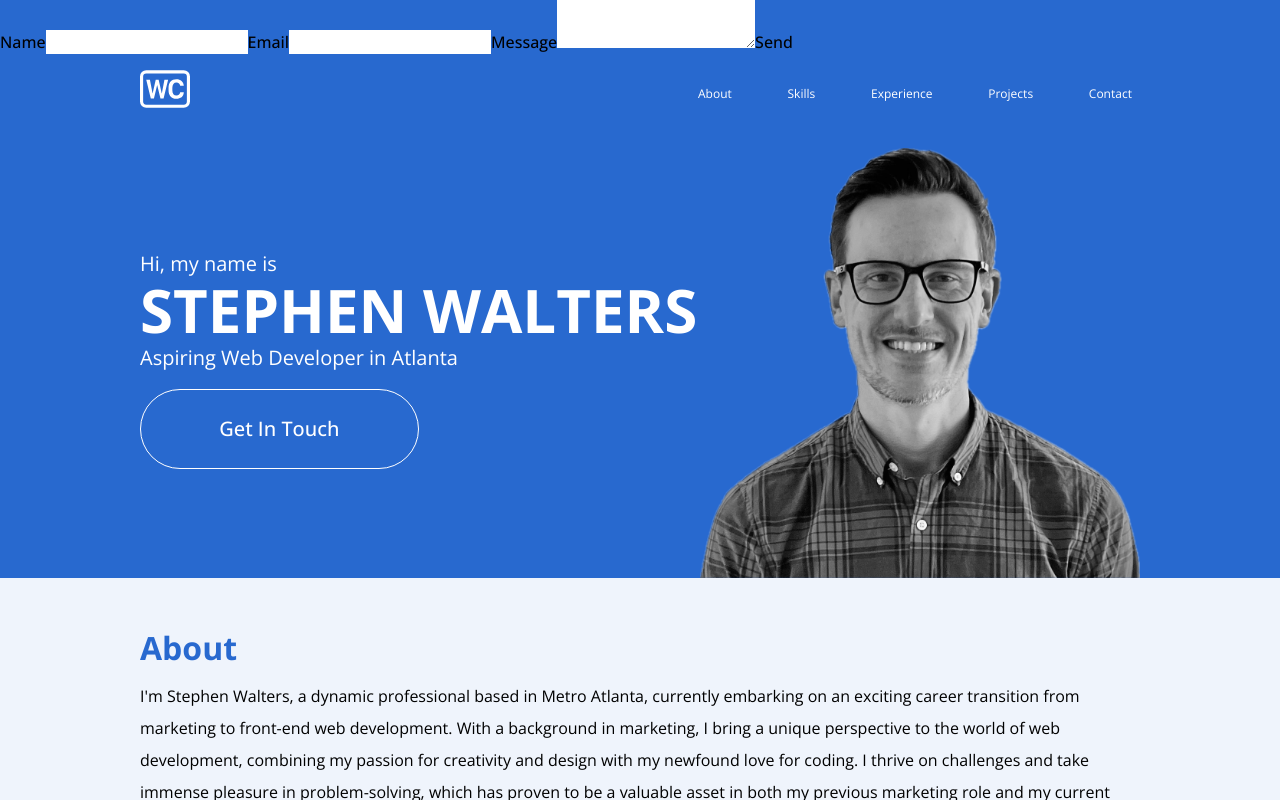
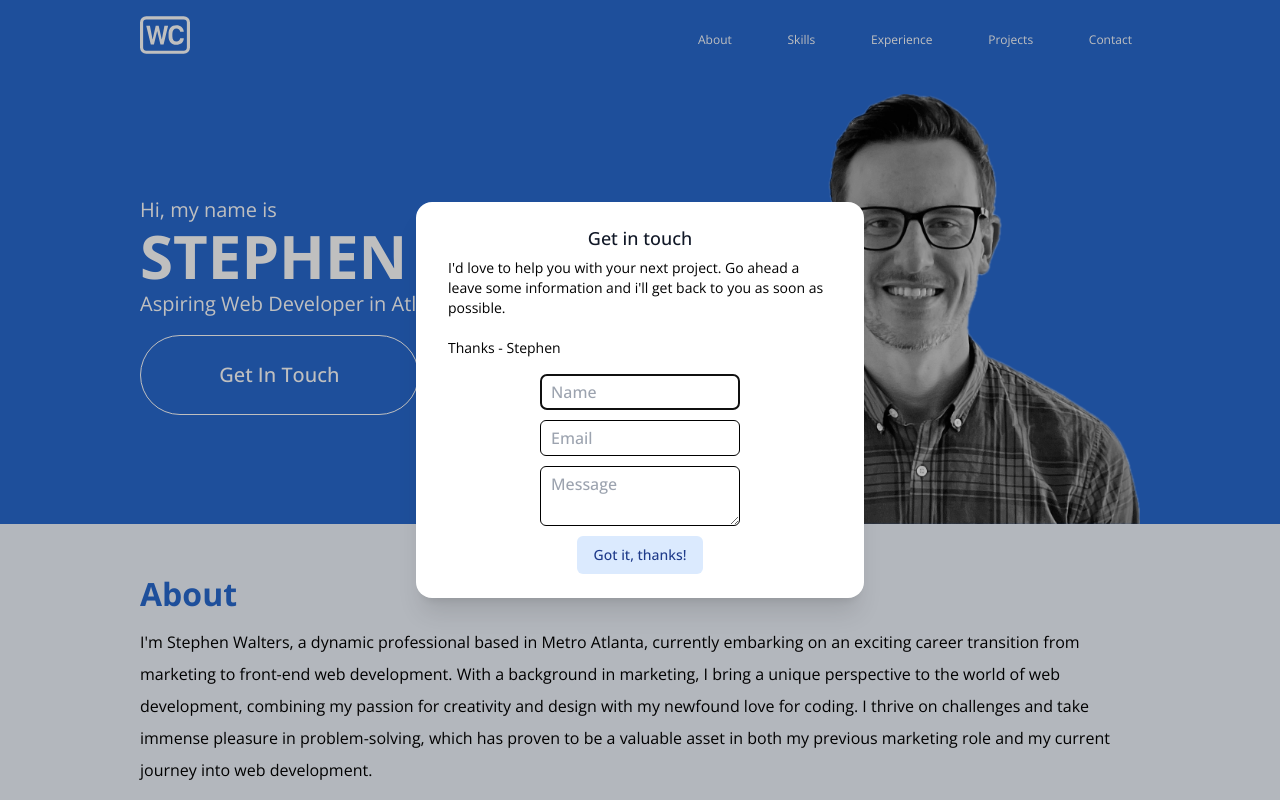
Before and after one commit to golfguy1984/stephen-walters-portfolio, a React (Vite) app: page / in a window 1280 px wide. Both pictures are taken after a click on the button "Get In Touch". Shown: the top 800 px of the page. Built offline with nearby package versions, Linux system fonts and the light colour scheme.

Commit message:
added side menu and form modal

```diff
--- a/package.json
+++ b/package.json
@@ -12,6 +12,7 @@
   "dependencies": {
     "@emailjs/browser": "^3.11.0",
     "@headlessui/react": "^1.7.17",
+    "@heroicons/react": "^2.0.18",
     "react": "^18.2.0",
     "react-dom": "^18.2.0"
   },
--- a/src/App.jsx
+++ b/src/App.jsx
@@ -1,22 +1,34 @@
-import React from 'react'
+import React, { useState } from 'react'
 import Techtile from './Techtile'
 import Resume from './Resume'
 import ResumeLg from './ResumeLg'
 import { accordionData, cardData } from '../utils/content'
 import Card from './Card'
 import { ContactUs } from './ContactUs'
-
-
+import MyModal from './Modal'
+import SideBar from './SideBar'
 
 export default function App() {
+
+const [isOpen, setIsOpen] = useState(false)
+const [clicked, setClicked] = useState(false)
 
 
 
 
+//set nav button to setClicked true
 
   return (
   <main>
-    <ContactUs />
+    <SideBar
+        show={clicked}
+        close={() => setClicked(false)}
+    />
+
+    <MyModal
+        show={isOpen}
+        close={() => setIsOpen(false)}
+    />
     <header>
         <input type="checkbox" className="openSidebarMenu" id="openSidebarMenu"/>
         <label htmlFor="openSidebarMenu" className="sidebarIconToggle">
@@ -24,6 +36,7 @@ export default function App() {
             <div className="spinner horizontal"></div>
             <div className="spinner diagonal part-2"></div>
         </label>
+
         <div id="sidebarMenu">
             <ul className="sidebarMenuInner">
                 <li><a href="#about">About</a></li>
@@ -34,7 +47,7 @@ export default function App() {
             </ul>
         </div>
       <nav>
-        <img src="/badge-wc.svg"/>
+        <img onClick={() => setClicked(true)} src="/badge-wc.svg"/>
         <ul className="nav-list">
             <li><a href="#about">About</a></li>
             <li><a href="#skills">Skills</a></li>
@@ -50,7 +63,7 @@ export default function App() {
                 <h2>STEPHEN WALTERS</h2>
                 <h1>Aspiring Web Developer in Atlanta</h1>
             </div>
-            <button className='header-btn'>Get In Touch</button>
+            <button  onClick={() => setIsOpen(true)} className='header-btn contact-btn'>Get In Touch</button>
         </div>
             <div className="hero-image">
                 <img src="/Hero4.png"/>
@@ -153,7 +166,7 @@ export default function App() {
         <div className="section-container footer-section">
             <div className='footer-div-left'>
                 <h2 className="footer-text">NEED AN ATLANTA WEB DEVELOPER? LET'S BUILD SOMETHING.</h2>
-                <button className="footer-btn">Get in touch</button>
+                <button onClick={() => setIsOpen(true)} className="footer-btn contact-btn">Get in touch</button>
             </div>
             <div className='footer-div-right'>
             <ul>
--- a/src/ContactUs.jsx
+++ b/src/ContactUs.jsx
@@ -18,13 +18,10 @@ export const ContactUs = () => {
 
     return (
       <form ref={form} onSubmit={sendEmail}>
-        <label>Name</label>
-        <input type="text" name="user_name" />
-        <label>Email</label>
-        <input type="email" name="user_email" />
-        <label>Message</label>
-        <textarea name="message" />
-        <input type="submit" value="Send" />
+        <input type="text" name="user_name" placeholder='Name'/>
+        <input type="email" name="user_email" placeholder='Email'/>
+        <textarea name="message" placeholder='Message'/>
+        <input className="form-btn" type="submit" value="Send" />
       </form>
     );
   };
--- /dev/null
+++ b/src/Modal.jsx
@@ -0,0 +1,86 @@
+import { Dialog, Transition } from '@headlessui/react'
+import { Fragment, useState } from 'react'
+import React, { useRef } from 'react';
+import emailjs from '@emailjs/browser';
+
+export default function MyModal(props) {
+
+  const form = useRef();
+
+    const sendEmail = (e) => {
+      e.preventDefault();
+
+      emailjs.sendForm('service_zjbkurb', 'template_jsxzlhr', form.current, 'itDwWhxwf5o0t_yfo')
+        .then((result) => {
+            console.log(result.text);
+        }, (error) => {
+            console.log(error.text);
+        });
+    };
+
+  return (
+    <>
+
+
+      <Transition appear show={props.show} as={Fragment}>
+        <Dialog as="div" className="relative z-10" onClose={props.close}>
+          <Transition.Child
+            as={Fragment}
+            enter="ease-out duration-300"
+            enterFrom="opacity-0"
+            enterTo="opacity-100"
+            leave="ease-in duration-200"
+            leaveFrom="opacity-100"
+            leaveTo="opacity-0"
+          >
+            <div className="fixed inset-0 bg-black bg-opacity-25" />
+          </Transition.Child>
+
+          <div className="fixed inset-0 overflow-y-auto">
+            <div className="flex min-h-full items-center justify-center p-4 text-center">
+              <Transition.Child
+                as={Fragment}
+                enter="ease-out duration-300"
+                enterFrom="opacity-0 scale-95"
+                enterTo="opacity-100 scale-100"
+                leave="ease-in duration-200"
+                leaveFrom="opacity-100 scale-100"
+                leaveTo="opacity-0 scale-95"
+              >
+                <Dialog.Panel className="w-full max-w-md transform overflow-hidden rounded-2xl bg-white p-6 text-left align-middle shadow-xl transition-all">
+                  <Dialog.Title
+                    as="h3"
+                    className="text-lg font-medium leading-6 text-gray-900 text-center"
+                  >
+                    Get in touch
+                  </Dialog.Title>
+                  <div className='mb-4'>
+                    <p className=' text-sm px-2'>I'd love to help you with your next project. Go ahead a leave some information and i'll get back to you as soon as possible. <br/><br/>Thanks - Stephen</p>
+                  </div>
+                  <div className="mt-2">
+                    <form className="flex flex-col" ref={form} onSubmit={sendEmail}>
+                        <input className="form-inputs rounded-md" type="text" name="user_name" placeholder='Name'/>
+                        <input className="form-inputs rounded-md" type="email" name="user_email" placeholder='Email'/>
+                        <textarea className="form-inputs rounded-md" name="message" placeholder='Message'/>
+                        {/* <input className="form-btn" type="submit" value="Send" /> */}
+
+                            <button
+                            type="submit"
+                            className=" mx-auto rounded-md border border-transparent bg-blue-100 px-4 py-2 text-sm font-medium text-blue-900 hover:bg-blue-200 focus:outline-none focus-visible:ring-2 focus-visible:ring-blue-500 focus-visible:ring-offset-2"
+                            //   onClick={closeModal}
+                            value="send"
+                            >
+                            Got it, thanks!
+                            </button>
+
+                    </form>
+                  </div>
+                </Dialog.Panel>
+              </Transition.Child>
+            </div>
+          </div>
+        </Dialog>
+      </Transition>
+    </>
+  )
+}
--- /dev/null
+++ b/src/SideBar.jsx
@@ -0,0 +1,89 @@
+import { Fragment, useState } from 'react'
+import { Dialog, Transition } from '@headlessui/react'
+import { XMarkIcon } from '@heroicons/react/24/outline'
+
+export default function SideBar(props) {
+
+
+// remove state here
+// add props
+// change show to props.show
+// change onClose to props.close
+// change onClick to props.close
+
+
+//   const [open, setOpen] = useState(true)
+
+  return (
+    <Transition.Root show={props.show} as={Fragment}>
+      <Dialog as="div" className="relative z-10" onClose={props.close}>
+        <Transition.Child
+          as={Fragment}
+          enter="ease-in-out duration-500"
+          enterFrom="opacity-0"
+          enterTo="opacity-100"
+          leave="ease-in-out duration-500"
+          leaveFrom="opacity-100"
+          leaveTo="opacity-0"
+        >
+          <div className="fixed inset-0 bg-gray-500 bg-opacity-75 transition-opacity" />
+        </Transition.Child>
+
+        <div className="fixed inset-0 overflow-hidden">
+          <div className="absolute inset-0 overflow-hidden">
+            <div className="pointer-events-none fixed inset-y-0 right-0 flex max-w-full pl-10">
+              <Transition.Child
+                as={Fragment}
+                enter="transform transition ease-in-out duration-500 sm:duration-700"
+                enterFrom="translate-x-full"
+                enterTo="translate-x-0"
+                leave="transform transition ease-in-out duration-500 sm:duration-700"
+                leaveFrom="translate-x-0"
+                leaveTo="translate-x-full"
+              >
+                <Dialog.Panel className="pointer-events-auto relative w-screen max-w-[300px]">
+                  <Transition.Child
+                    as={Fragment}
+                    enter="ease-in-out duration-500"
+                    enterFrom="opacity-0"
+                    enterTo="opacity-100"
+                    leave="ease-in-out duration-500"
+                    leaveFrom="opacity-100"
+                    leaveTo="opacity-0"
+                  >
+                    <div className="absolute left-0 top-0 -ml-8 flex pr-2 pt-4 sm:-ml-10 sm:pr-4">
+                      <button
+                        type="button"
+                        className="relative rounded-md text-gray-300 hover:text-white focus:outline-none focus:ring-2 focus:ring-white"
+                        onClick={props.close}
+                      >
+                        <span className="absolute -inset-2.5" />
+                        <span className="sr-only">Close panel</span>
+                        <XMarkIcon className="h-6 w-6" aria-hidden="true" />
+                      </button>
+                    </div>
+                  </Transition.Child>
+                  <div className="flex h-full flex-col overflow-y-scroll bg-[#2869CF] py-6 shadow-xl">
+                    <div className="px- sm:px-6">
+                      <Dialog.Title className="text-base font-semibold leading-6 text-gray-900">
+                        Panel title
+                      </Dialog.Title>
+                    </div>
+                    <div className="relative mt-6 flex-1 px-4 sm:px-6">
+
+                        <p>test</p>
+
+
+                        {/* Your content */}
+
+                    </div>
+                  </div>
+                </Dialog.Panel>
+              </Transition.Child>
+            </div>
+          </div>
+        </div>
+      </Dialog>
+    </Transition.Root>
+  )
+}
--- a/src/style.css
+++ b/src/style.css
@@ -185,7 +185,7 @@ h2 {
     line-height: 106%;
 }
 
-button {
+.contact-btn {
     width: 100%;
     border: 1px solid white;
     border-radius: 90px;
@@ -454,6 +454,26 @@ li {
     padding-left: 25px;
 }
 
+/* form */
+
+.form-inputs{
+    width: 200px;
+    margin: 0 auto;
+    margin-bottom: 10px;
+    border: 1px solid black;
+    padding: 5px 10px;
+   }
+
+
+
+   .form-btn {
+    border: 1px solid;
+    width: 200px;
+    display: block;
+    margin: 0 auto;
+   }
+
+
 @media (min-width: 768px) {
 
     header {
@@ -490,7 +510,7 @@ li {
         padding: 0;
     }
 
-    button {
+    .contact-btn {
         width: 50%;
     }
 
@@ -597,4 +617,23 @@ li {
     line-height: 200%;
    }
 
+
+
+   .form-inputs{
+    width: 200px;
+    margin: 0 auto;
+    margin-bottom: 10px;
+    border: 1px solid black;
+    padding: 5px 10px;
+   }
+
+
+
+   .form-btn {
+    border: 1px solid;
+    width: 200px;
+    display: block;
+    margin: 0 auto;
+   }
+
 }
```
Also changed, not shown: 1 other file (tests, documents, lock files or other folders).
